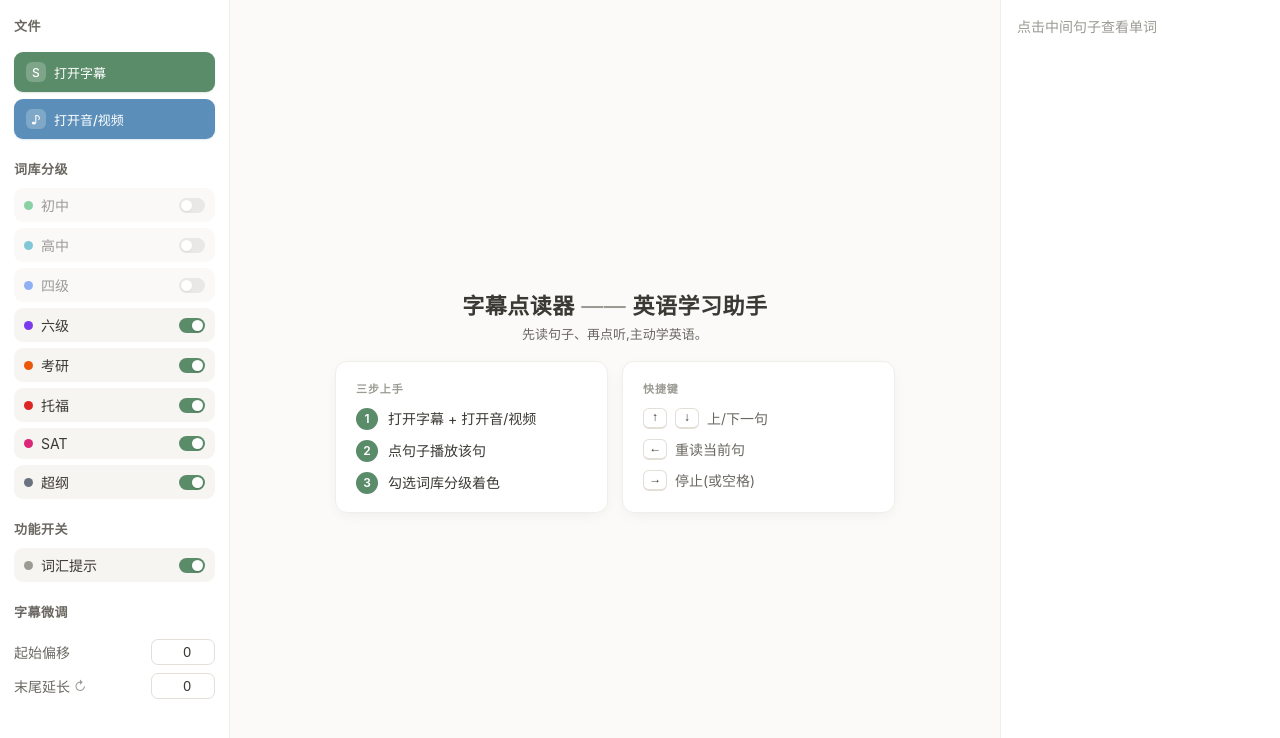
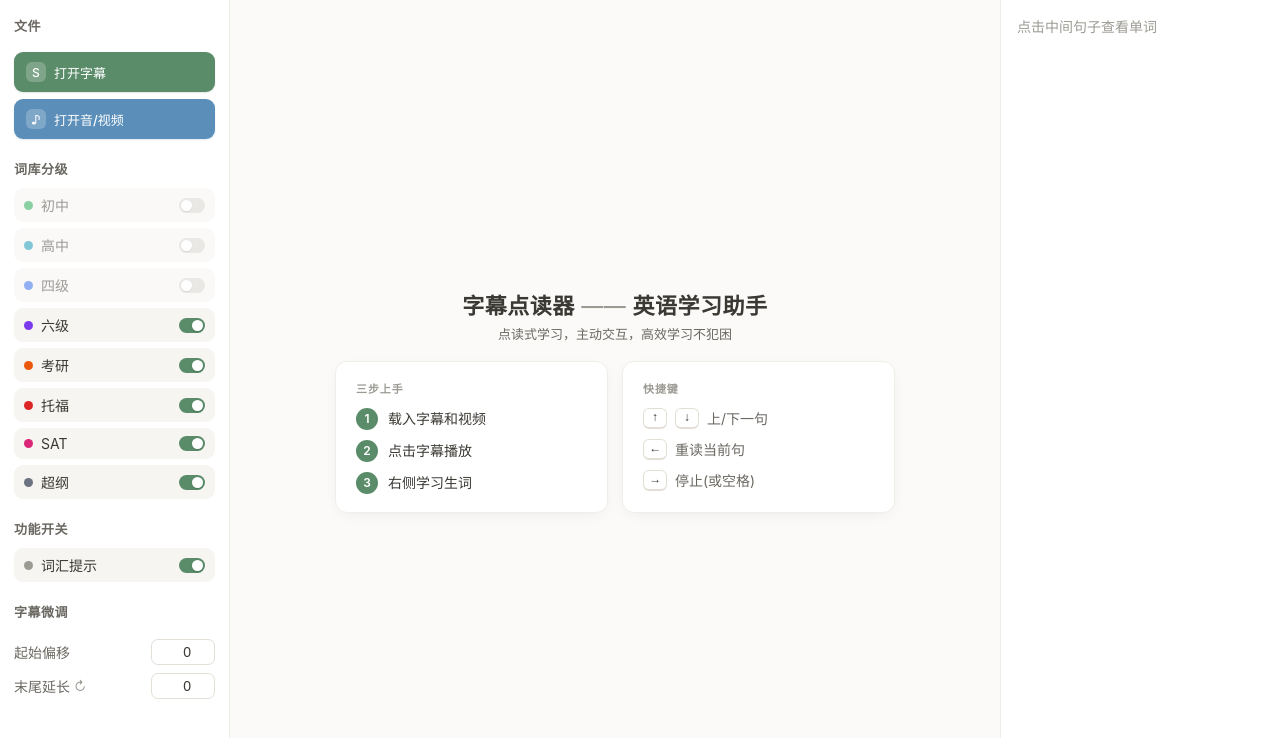
Before and after one commit to HaujetZhao/SubTap, a Vue app: page / in a window 1280 px wide. Shown: the top 738 px of the page. Built offline with nearby package versions, Linux system fonts and the light colour scheme.

Commit message:
copy(ui): 空载页文案调整(三步+特点)

```diff
--- a/src/components/SentenceList.vue
+++ b/src/components/SentenceList.vue
@@ -46,14 +46,14 @@ function tokStyle(tok) {
     <div v-if="!sentences.length" class="empty">
       <div class="empty-head">
         <div class="empty-title">字幕点读器<span class="dash"> —— </span>英语学习助手</div>
-        <div class="empty-sub">先读句子、再点听,主动学英语。</div>
+        <div class="empty-sub">点读式学习，主动交互，高效学习不犯困</div>
       </div>
       <div class="empty-grid">
         <div class="empty-card">
           <div class="empty-card-h">三步上手</div>
-          <div class="empty-step"><span class="num">1</span><span>打开字幕 + 打开音/视频</span></div>
-          <div class="empty-step"><span class="num">2</span><span>点句子播放该句</span></div>
-          <div class="empty-step"><span class="num">3</span><span>勾选词库分级着色</span></div>
+          <div class="empty-step"><span class="num">1</span><span>载入字幕和视频</span></div>
+          <div class="empty-step"><span class="num">2</span><span>点击字幕播放</span></div>
+          <div class="empty-step"><span class="num">3</span><span>右侧学习生词</span></div>
         </div>
         <div class="empty-card">
           <div class="empty-card-h">快捷键</div>
```
